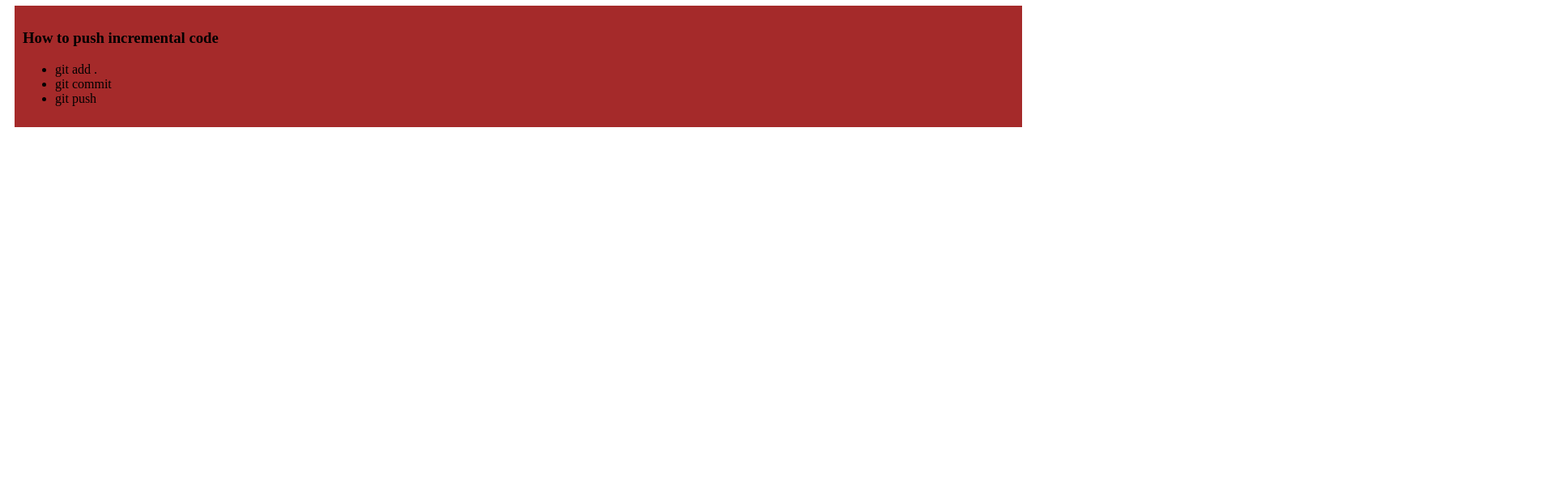
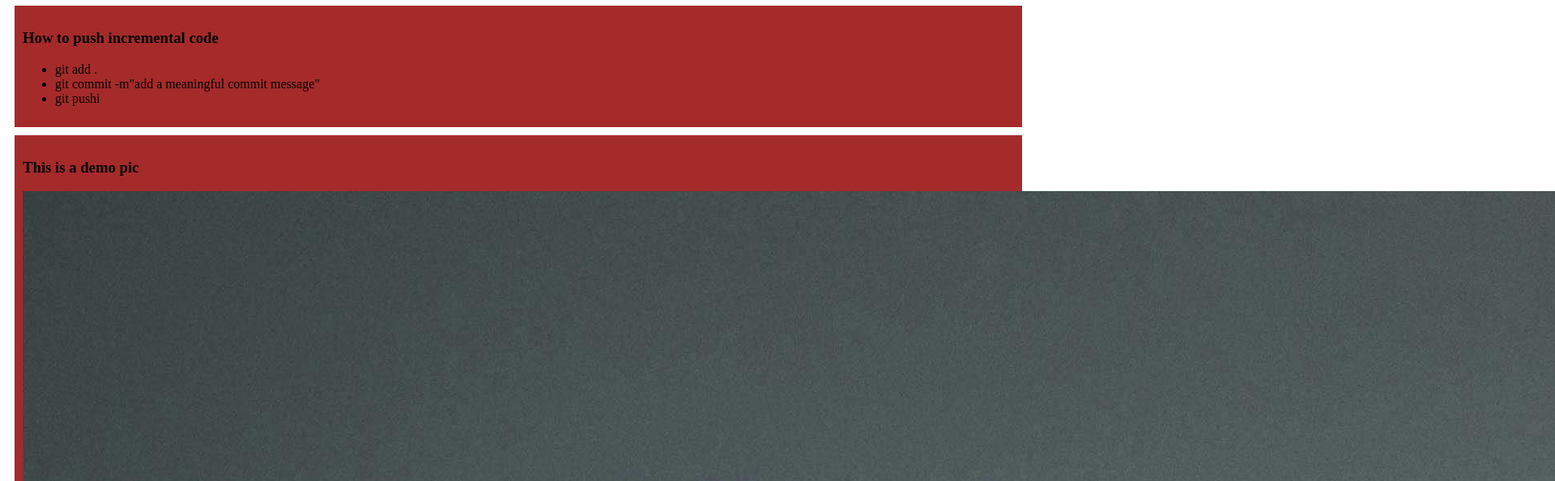
Before and after one commit to Pritompt12/this-is-my-4th-github-repo, a plain HTML site: page index.html in a window 1280 px wide. Shown: the part 503-1097 px from the top of the page at 81% size, 1920 px wide, since content can reach past the window. Before the commit the page ends 800 px from the top, so only its background shows below. Drawn offline with Linux system fonts and the light colour scheme.

Commit message:
added a demo pic

```diff
--- a/index.html
+++ b/index.html
@@ -23,9 +23,13 @@
             <h3> How to push incremental code</h3>
                 <ul>
                     <li> git add .</li>
-                    <li>git commit</li>
-                    <li>git push</li>
+                    <li>git commit -m"add a meaningful commit message"</li>
+                    <li>git pushi</li>
                 </ul>
+        </div>
+        <div>
+            <h3> This is a demo pic </h3>
+            <img src="images/demo pic.jpg" alt="">
         </div>
 </body>
 </html>
```
Also changed, not shown: images/demo pic.jpg (added).
